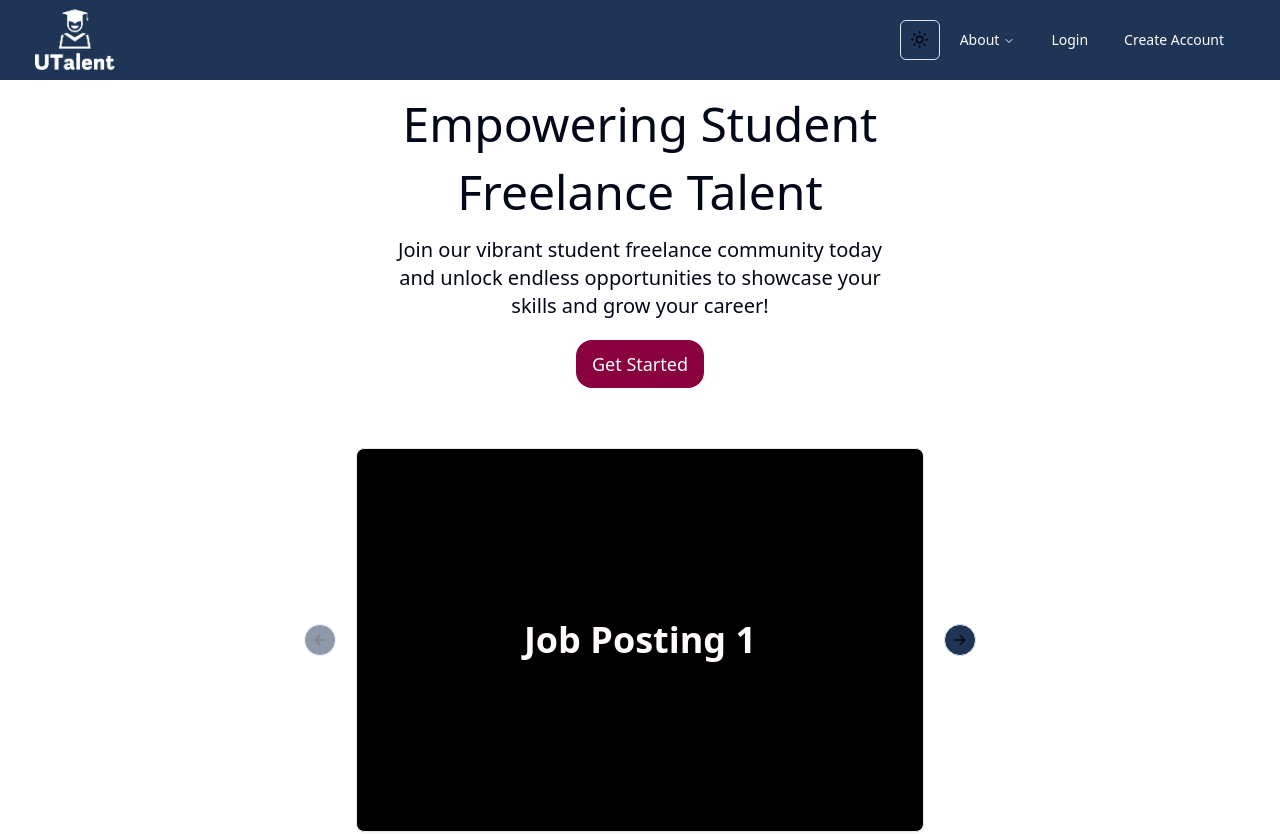
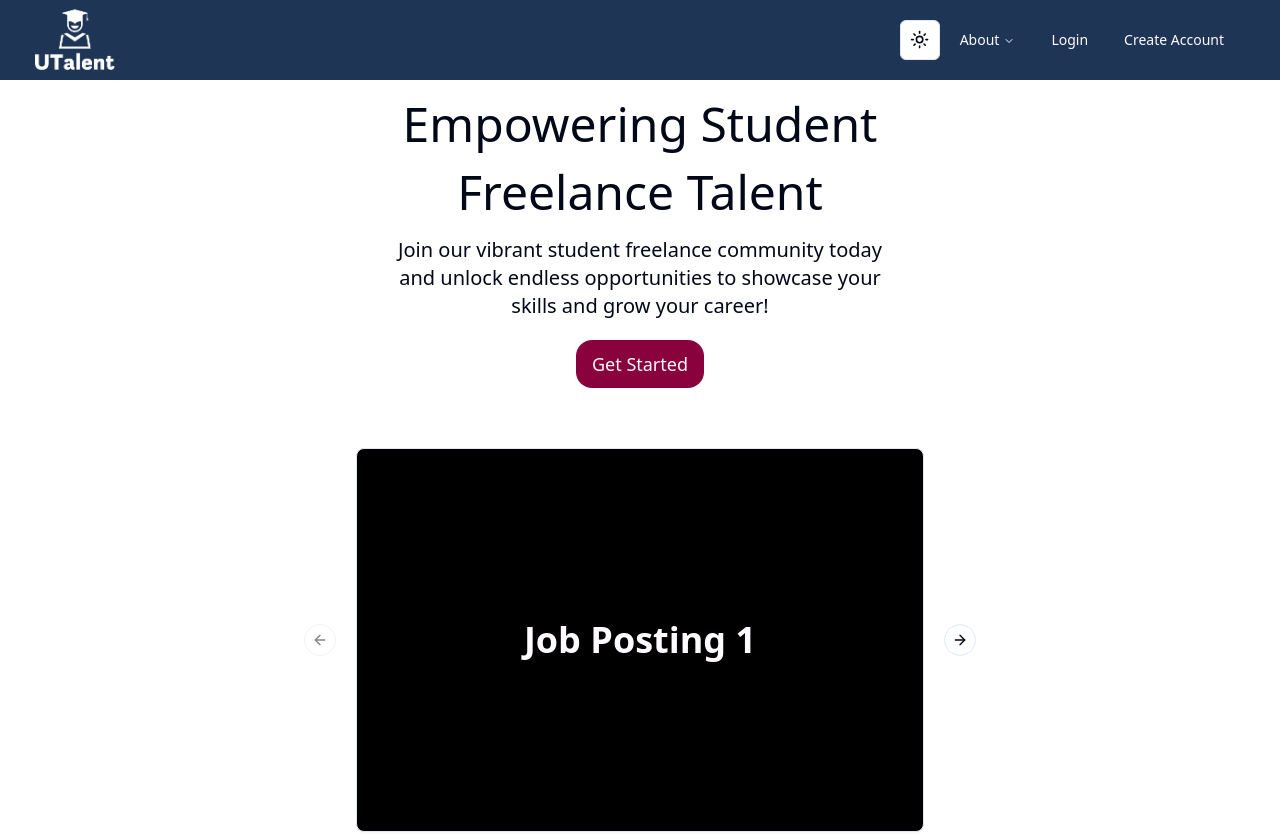
Before and after one commit to amanbhagat41/UTalent, a Next.js app: page / in a window 1280 px wide. Shown: the top 834 px of the page. Built offline with nearby package versions, Linux system fonts and the light colour scheme.

Commit message:
little fix on button

```diff
--- a/src/components/ui/button.jsx
+++ b/src/components/ui/button.jsx
@@ -13,7 +13,7 @@
         destructive:
           "bg-destructive text-destructive-foreground hover:bg-destructive/90",
         outline:
-          "border border-input bg-error-100 dark:bg-background hover:bg-accent hover:text-accent-foreground",
+        "border border-input bg-background hover:bg-accent hover:text-accent-foreground",
         secondary:
           "bg-secondary text-secondary-foreground hover:bg-secondary/80",
         ghost: "hover:bg-accent hover:text-accent-foreground",
```
